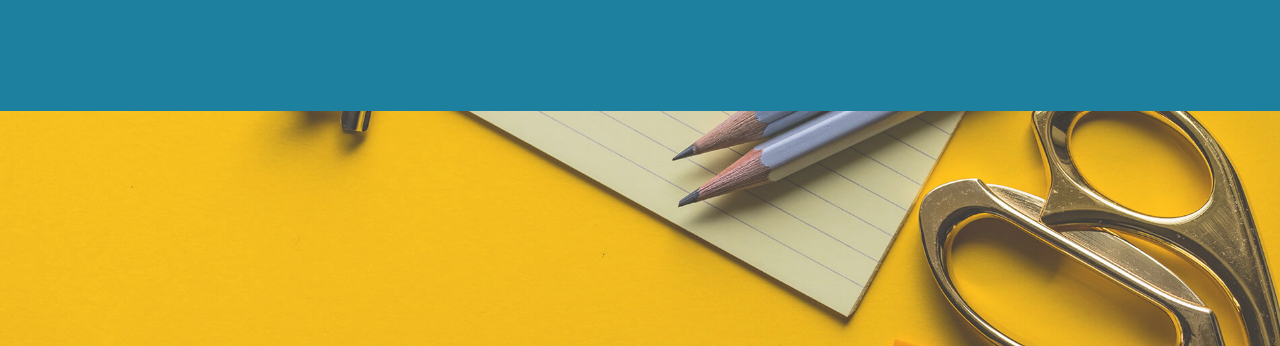
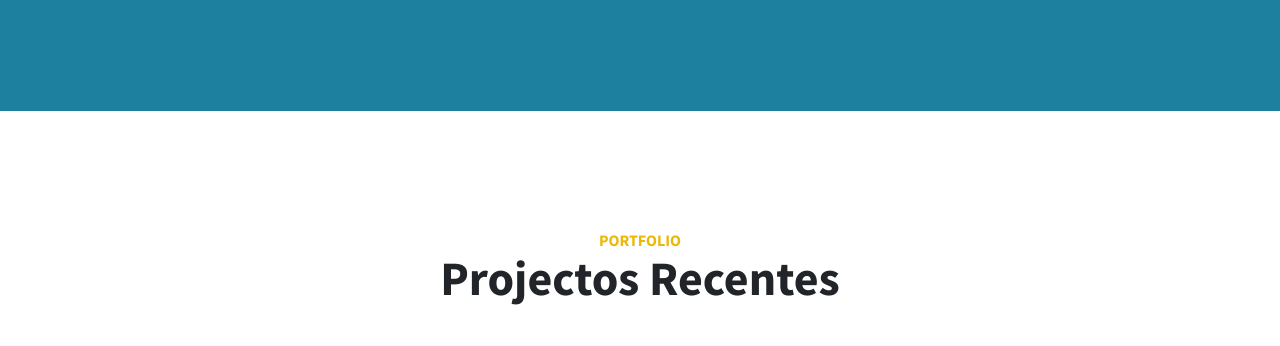
Before and after one commit to moyaracolher/moyaracolher.github.io, a plain HTML site: page index.html in a window 1280 px wide. Shown: the part 2230-2576 px from the top of the page. Drawn offline with Linux system fonts and the light colour scheme; files whose address does not match are found by name.

Commit message:
Update index.html

```diff
--- a/index.html
+++ b/index.html
@@ -92,11 +92,11 @@ Destaque-se connosco como uma escolha confiável para organizações e indivídu
             </div>
         </div>
     </section>
-    <section class="callout" style="background: linear-gradient(90deg, rgba(255, 255, 255, 0.1) 0%, rgba(255, 255, 255, 0.1) 100%), url(&quot;assets/img/bg-callout.jpg&quot;);background-position: center center;background-repeat: no-repeat;background-size: cover;">
+    <!-- <section class="callout" style="background: linear-gradient(90deg, rgba(255, 255, 255, 0.1) 0%, rgba(255, 255, 255, 0.1) 100%), url(&quot;assets/img/bg-callout.jpg&quot;);background-position: center center;background-repeat: no-repeat;background-size: cover;">
         <div class="container text-center">
             <h2 class="mx-auto mb-5"><span>Tem&nbsp;</span><em>alguma</em><span><br>duvida?</span></h2><a class="btn btn-primary btn-xl" role="button" href="#">Converse connosco!</a>
         </div>
-    </section>
+    </section> -->
     <section id="portfolio" class="content-section">
         <div class="container">
             <div class="text-center content-section-heading">
```
